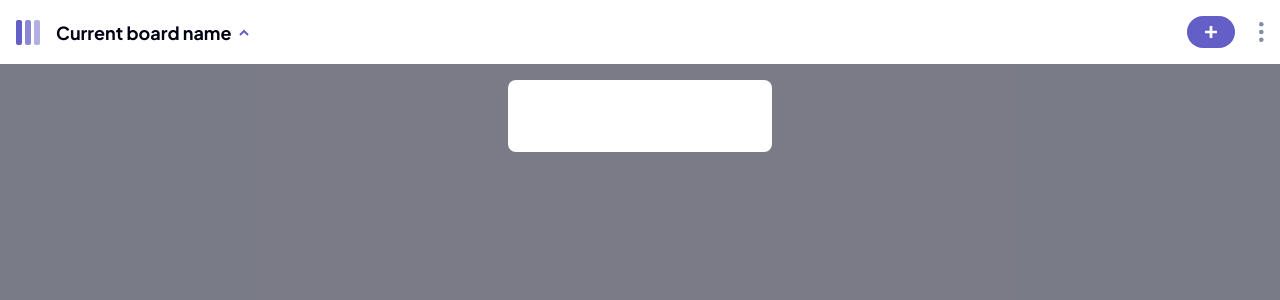
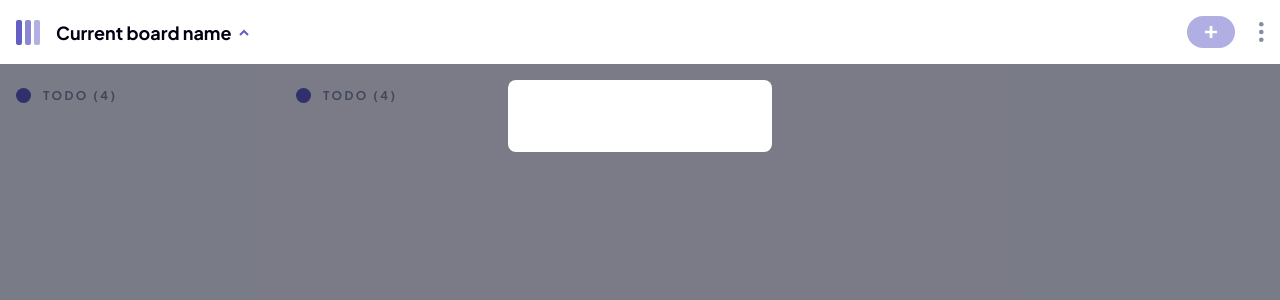
Before and after one commit to Bellsibub/task-forge, a React (Vite) app: page / in a window 1280 px wide. Both pictures are taken after a click on the button "Current board name". Shown: the top 300 px of the page. Built offline with nearby package versions, Linux system fonts and the light colour scheme.

Commit message:
feat: add Board and Column components, enhance Navbar and Sidebar with new styles

```diff
--- a/src/App.tsx
+++ b/src/App.tsx
@@ -1,11 +1,13 @@
-import { Navbar } from "@/components/layout/Navbar";
+import { Board } from '@/components/layout/Board';
+import { Navbar } from '@/components/layout/Navbar';
 
 function App() {
     return (
         <div>
             <Navbar />
+            <Board />
         </div>
-    )
+    );
 }
 
 export default App;
--- a/src/components/dialogs/Sidebar.tsx
+++ b/src/components/dialogs/Sidebar.tsx
@@ -11,14 +11,20 @@ export const Sidebar = ({ ...props }: SidebarProps) => {
     return (
         <Dialog.Root open={open} onOpenChange={setOpen} {...props}>
             <Dialog.Trigger asChild>
-                <Button variant='ghost'>
-                    <span className='heading-lg'>Current board name</span>
-                    {open ? <IconChevronUp /> : <IconChevronDown />}
+                <Button variant="ghost" className="min-w-0 max-w-full">
+                    <span className="heading-lg truncate">
+                        Current board name
+                    </span>
+                    {open ? (
+                        <IconChevronUp className="shrink-0" />
+                    ) : (
+                        <IconChevronDown className="shrink-0" />
+                    )}
                 </Button>
             </Dialog.Trigger>
             <Dialog.Portal>
-                <Dialog.Overlay className='bg-black/50 fixed inset-0 animate-fade-in top-16' />
-                <Dialog.Content className='bg-white rounded-lg fixed p-6 w-full max-w-66 mt-4 left-1/2 -translate-x-1/2 animate-content-show'>
+                <Dialog.Overlay className="bg-black/50 fixed inset-0 animate-fade-in top-16 z-20" />
+                <Dialog.Content className="bg-white rounded-lg fixed p-6 w-full max-w-66 top-16 mt-4 left-1/2 -translate-x-1/2 animate-content-show z-20">
                     <Dialog.Title />
                     <Dialog.Description />
                     <Dialog.Close />
--- /dev/null
+++ b/src/components/layout/Board.tsx
@@ -0,0 +1,41 @@
+import { Column } from '@/components/layout/Column';
+import { Button } from '@/components/ui';
+
+type BoardProps = {} & React.HTMLAttributes<HTMLDivElement>;
+
+export const Board = ({ ...props }: BoardProps) => {
+    const isEmpty = false; // Placeholder for actual logic to determine if the board is empty
+
+    if (isEmpty) {
+        return (
+            <main
+                className="flex items-center justify-center h-[calc(100vh-88px)] px-4"
+                {...props}
+            >
+                <div
+                    className="flex flex-col gap-6.25 items-center text-center"
+                    {...props}
+                >
+                    <h2 className="heading-lg text-mediumgrey">
+                        This board is empty. Create a new column to get started.
+                    </h2>
+                    <Button>+ Add New Column</Button>
+                </div>
+            </main>
+        );
+    }
+    return (
+        <main
+            className="mt-6 ml-4 overflow-auto h-[calc(100vh-88px)]"
+            {...props}
+        >
+            <div className="grid grid-flow-col auto-cols-[280px]" {...props}>
+                <Column />
+                <Column />
+                <Column />
+            </div>
+        </main>
+    );
+};
+
+Board.displayName = 'Board';
--- /dev/null
+++ b/src/components/layout/Column.tsx
@@ -0,0 +1,43 @@
+/* eslint-disable react-refresh/only-export-components */
+import { cn } from '@/lib/utils';
+import { type VariantProps, cva } from 'class-variance-authority';
+
+export const ColumnVariants = cva('block', {
+    variants: {
+        variant: {
+            default: 'bg-primary',
+            accent: 'bg-accent',
+            destructive: 'bg-destructive',
+            muted: 'bg-mediumgrey',
+        },
+    },
+    defaultVariants: {
+        variant: 'default',
+    },
+});
+
+const ColumnHeader = ({ variant }: VariantProps<typeof ColumnVariants>) => {
+    const count = 4; // Placeholder for actual logic to get the count of tasks in the column
+    return (
+        <div className="flex items-center gap-3">
+            <div
+                className={cn(
+                    'size-3.75 rounded-full',
+                    ColumnVariants({ variant }),
+                )}
+            />
+            <h4 className="heading-sm uppercase">Todo ({count})</h4>
+        </div>
+    );
+};
+
+export const Column = ({ ...props }: React.ComponentProps<'div'>) => {
+    const variant = 'default'; // Placeholder for actual logic to determine the variant of the column
+    return (
+        <div {...props}>
+            <ColumnHeader variant={variant} />
+        </div>
+    );
+};
+
+Column.displayName = 'Column';
--- a/src/components/layout/Navbar.tsx
+++ b/src/components/layout/Navbar.tsx
@@ -9,15 +9,15 @@ type NavbarProps = {} & React.HTMLAttributes<HTMLDivElement>;
 export const Navbar = ({ ...props }: NavbarProps) => {
     return (
         <nav
-            className="bg-white h-16 flex items-center justify-between"
+            className="bg-white h-16 flex items-center justify-between w-full sticky top-0 z-10"
             {...props}
         >
-            <div className="flex items-center pl-4">
+            <div className="flex items-center pl-4 min-w-0 overflow-hidden">
                 <Logo className="shrink-0" />
-                <Sidebar className="block" />
+                <Sidebar />
             </div>
             <div className="flex items-center gap-2">
-                <Button className='w-12 h-8 p-0'>
+                <Button className='w-12 h-8 p-0' disabled>
                     <IconAdd />
                 </Button>
                 <BoardOptions />
--- a/src/index.css
+++ b/src/index.css
@@ -7,6 +7,7 @@
 @theme {
     --color-primary: #635fc7;
     --color-primary-hover: #a8a4ff;
+    --color-accent: #49C4E5;
     --color-black: #000112;
     --color-white: #ffffff;
     --color-darkgrey: #2b2c37;
```
